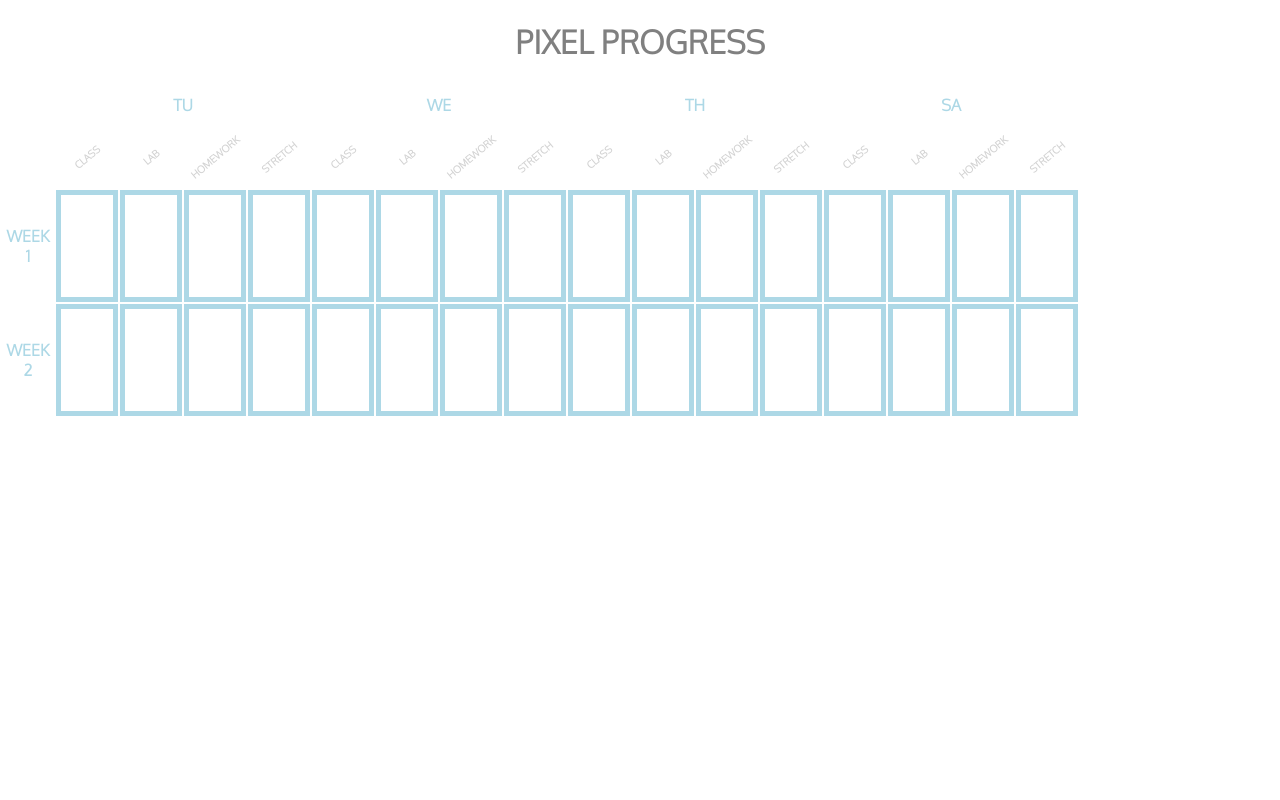
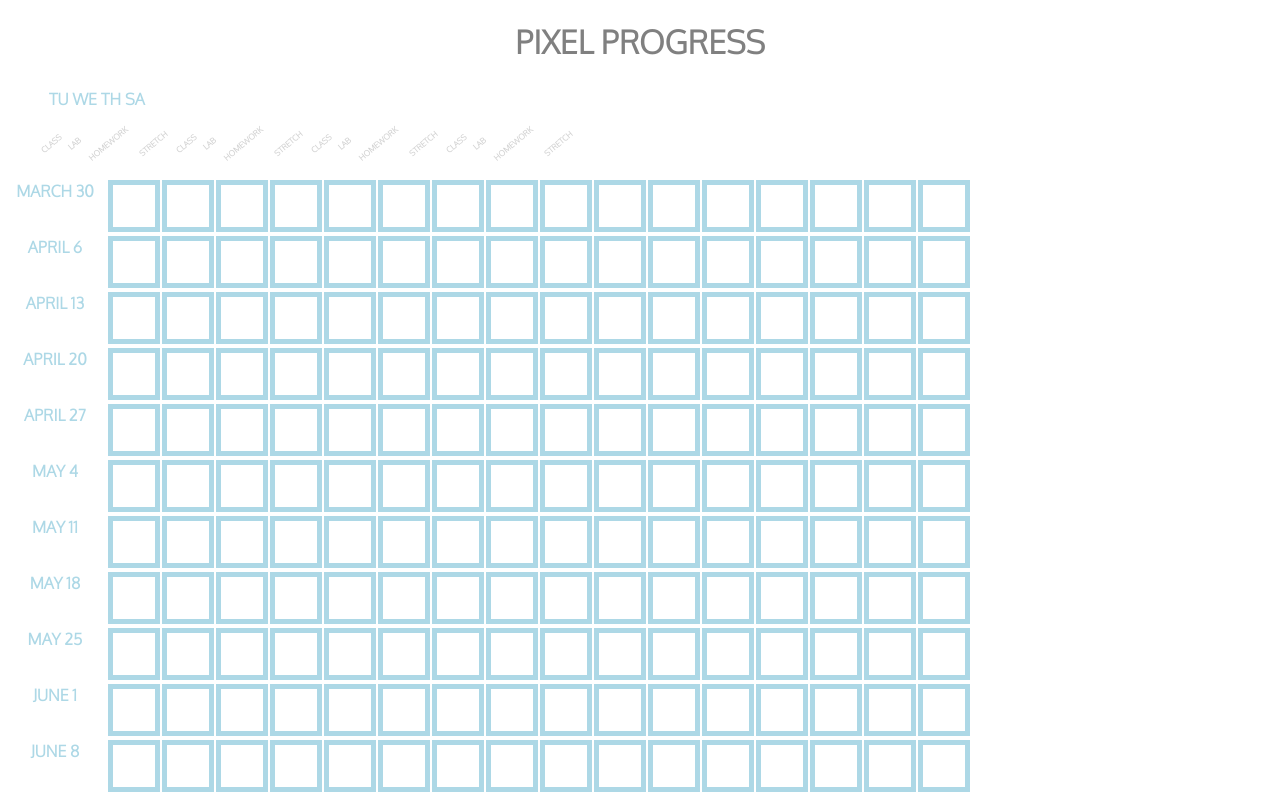
Before and after one commit to am852410/pixel-progress-front-end, a React (Create React App) app in the folder pixel-react-app/: page / in a window 1280 px wide. Built offline with nearby package versions, Linux system fonts and the light colour scheme.

Commit message:
Week/rep map successful from array, need to connect to db

```diff
--- a/pixel-react-app/src/App.css
+++ b/pixel-react-app/src/App.css
@@ -52,15 +52,40 @@ h1 {
 td {
   color:lightgray;
   border: 5px solid lightblue;
-  height: 100px;
-  width: 50px;
+  height: 40px;
+  width: 40px;
 
+  overflow: hidden;
+
+}
+
+td:before {
+
+}
+
+@keyframes fill {
+  from {
+    background-color: lightgray;
+
+  }
+  to {
+    background-color: cyan;
+
+
+  }
 }
 
 .clickedStep {
   color:lightgray;
   background-color: cyan;
+  transition: .5s;
+  animation: fill 1s ease-in-out;
 
+}
+
+td:hover {
+  border: 5px solid lightgray;
+  transition: .2s
 }
 
 th {
@@ -69,10 +94,10 @@ th {
 
 th.rotate {
   color: lightgray;
-  height: 60px;
+  height: 40px;
   white-space: nowrap;
   transform:rotate(-40deg);
-  font-size: 10px;
+  font-size: 8px;
 }
 
 colgroup {
@@ -82,3 +107,7 @@ colgroup {
 #hide {
   border: none;
 }
+
+.reps {
+  width: 100px;
+}
--- a/pixel-react-app/src/App.js
+++ b/pixel-react-app/src/App.js
@@ -26,10 +26,7 @@ export default class App extends Component {
 
   fillStep = (e) => {
     e.preventDefault()
-
-    let thisID = e.target.id
-    console.log(`${thisID} clicked`)
-    document.getElementById(`${thisID}`).classList.toggle('clickedStep')
+    document.getElementById(`${e.target.id}`).classList.toggle('clickedStep')
   }
 
 
--- a/pixel-react-app/src/Goal.js
+++ b/pixel-react-app/src/Goal.js
@@ -1,4 +1,6 @@
 import React, {Component} from "react"
+import Sessions from "./Sessions"
+import Steps from "./Steps"
 
 export default class Goal extends Component {
 
@@ -8,94 +10,14 @@ export default class Goal extends Component {
     return (
       <div>
           <table>
-          <col></col>
-          {
-            this.props.sessions.map(session => {
-              return (
-                <colgroup
-                span={this.props.sessions.length}>
-                </colgroup>
-              )
-            })
-          }
-        <tr>
-            <td id="hide" rowSpan="2"></td>
-            {
-              this.props.sessions.map((session, i) => {
-                return (
-                  <th colSpan={this.props.sessions.length} scope="colgroup">{session}</th>
-                )
-              })
-            }
-        </tr>
-        <tr>
-          {
-            this.props.sessions.map(session => {
-              return (
-                this.props.steps.map((step, i) => {
-                  return (
-                    <th
-                    className="rotate" scope="col">{step}</th>
-                  )
-                })
-              )
-            })
-          }
-        </tr>
-
-
-
-
-        <tr>
-          <th scope="row">Week 1</th>
-          {
-            this.props.sessions.map((session, i) => {
-              return (
-                this.props.steps.map((step, j) => {
-                  return (
-                    <td
-                    id={`week1-${session}-${step}`}
-                    onClick={this.props.fillStep}
-                    >
-                    </td>)
-                })
-              )
-            }
-          )
-          }
-        </tr>
-
-        <tr>
-          <th scope="row">Week 2</th>
-          {
-
-            this.props.sessions.map((session, i) => {
-              return (
-                this.props.steps.map((step, j) => {
-                  return (
-                    <td
-                    id={`week2-${session}-${step}`}
-                    onClick={this.props.fillStep}
-                    >
-                    </td>)
-                })
-              )
-            }
-          )
-          }
-        </tr>
-
-
-
-
-
-
-    </table>
-
-
-
+            <Sessions
+            sessions={this.props.sessions}
+            steps={this.props.steps}
+            reps={this.props.reps}
+            fillStep={this.props.fillStep}
+            />
+          </table>
       </div>
-
     )
   }
 }
--- /dev/null
+++ b/pixel-react-app/src/Sessions.js
@@ -0,0 +1,44 @@
+import React, {Component} from "react"
+import Steps from "./Steps"
+
+export default class Sessions extends Component {
+  constructor(props) {
+    super(props)
+
+  }
+  render () {
+    return (
+      <div>
+        <col></col>
+        {
+          this.props.sessions.map(session => {
+            return (
+              <colgroup
+              span={this.props.sessions.length}>
+              </colgroup>
+            )
+          })
+        }
+        <tr>
+            <td id="hide" rowSpan="1"></td>
+            {
+              this.props.sessions.map((session, i) => {
+                return (
+                  <th colSpan={this.props.sessions.length} scope="colgroup">{session}</th>
+                )
+              })
+            }
+        </tr>
+
+        <Steps
+        sessions={this.props.sessions}
+        steps={this.props.steps}
+        reps={this.props.reps}
+        fillStep={this.props.fillStep}
+        reps={this.props.reps}
+        />
+
+      </div>
+    )
+  }
+}
--- /dev/null
+++ b/pixel-react-app/src/Step.js
@@ -0,0 +1,18 @@
+import React, {Component} from "react"
+
+export default class Step extends Component {
+  constructor(props) {
+    super(props)
+
+  }
+  render () {
+
+    return (
+      <td
+        id={`${this.props.rep}-${this.props.session}-${this.props.step}`}
+        onClick={this.props.fillStep}
+      >
+      </td>
+    )
+  }
+}
--- /dev/null
+++ b/pixel-react-app/src/Steps.js
@@ -0,0 +1,61 @@
+import React, {Component} from "react"
+import Step from "./Step"
+
+export default class Steps extends Component {
+  constructor(props) {
+    super(props)
+
+  }
+  render () {
+    return (
+      <div>
+
+      <tr>
+      <td id="hide" rowSpan="1"></td>
+        {
+          this.props.sessions.map(session => {
+            return (
+              this.props.steps.map((step, i) => {
+                return (
+                  <th
+                  className="rotate" scope="col">{step}</th>
+                )
+              })
+            )
+          })
+        }
+      </tr>
+
+
+      {
+        this.props.reps.map((rep, r) => {
+          return (
+            <div>
+            <th className="reps" scope="row">{rep}</th>
+            {
+              this.props.sessions.map((session, i) => {
+                return (
+                  this.props.steps.map((step, j) => {
+                    return (
+                      <Step
+                      rep={rep}
+                      session={session}
+                      step={step}
+                      fillStep={this.props.fillStep}
+
+                      />
+                      )
+                  })
+                )
+              }
+            )
+            }
+            </div>
+          )
+        })
+      }
+
+      </div>
+    )
+  }
+}
```
